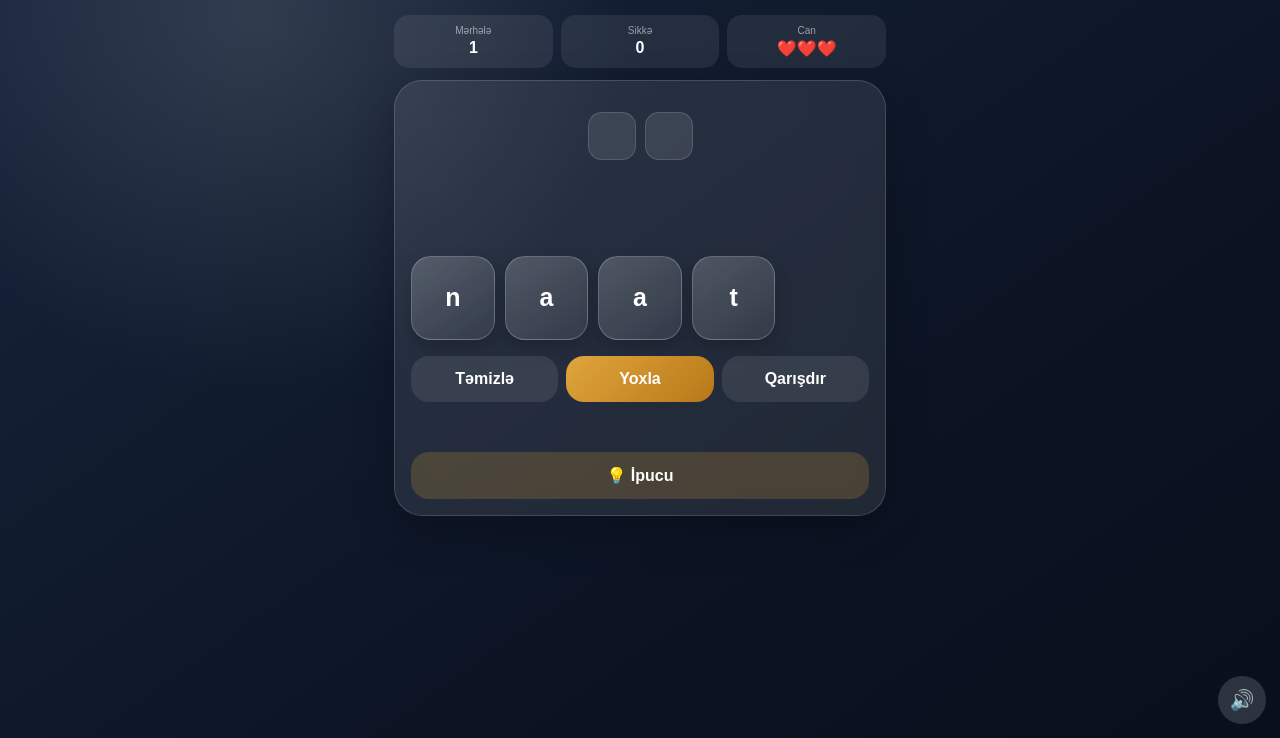
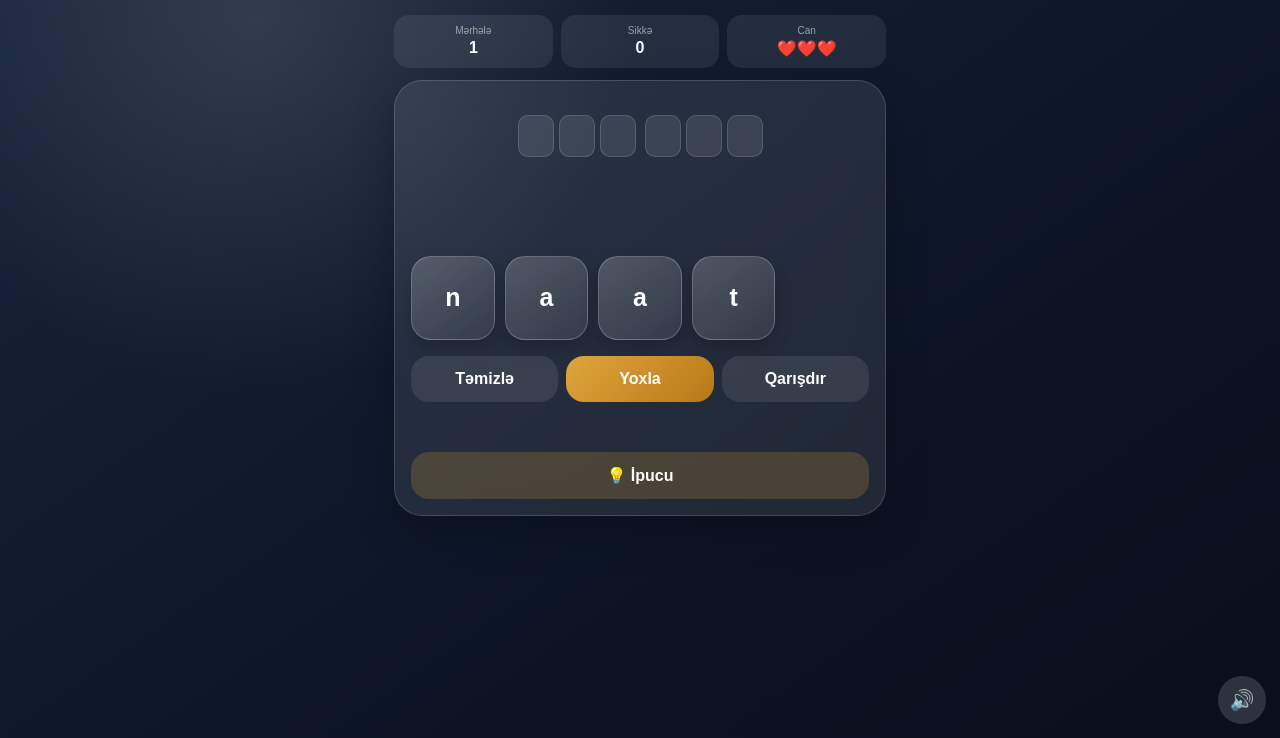
Before and after one commit to topaltopalchi-ship-it/S-zl-r, a website: page index.html in a window 1280 px wide. Both pictures are taken after a click on the button "Oyuna başla". Shown: the part 62-800 px from the top of the page. Drawn offline with Linux system fonts and the light colour scheme.

Commit message:
Refactor answer slot styles and rendering logic
Updated styles for answer slots and words, adjusted dimensions and font sizes, and modified rendering logic for answer slots in the game.

```diff
--- a/index.html
+++ b/index.html
@@ -219,16 +219,24 @@ button{
   margin-bottom:12px;
 }
 
-.answer-slot{
-  width:48px;
-  height:48px;
+.answer-word{
   display:flex;
   justify-content:center;
   align-items:center;
-  border-radius:14px;
+  gap:5px;
+  min-height:48px;
+}
+
+.answer-slot{
+  width:36px;
+  height:42px;
+  display:flex;
+  justify-content:center;
+  align-items:center;
+  border-radius:10px;
   background:rgba(255,255,255,.10);
   border:1px solid rgba(255,255,255,.14);
-  font-size:18px;
+  font-size:20px;
   font-weight:900;
 }
 
@@ -259,7 +267,6 @@ button{
   grid-template-columns:repeat(5,1fr);
   gap:10px;
 
-  /* مهم برای لمس گوشی */
   touch-action:none;
   user-select:none;
   -webkit-user-select:none;
@@ -287,7 +294,6 @@ button{
   border:1px solid rgba(255,255,255,.22);
   box-shadow:0 8px 18px rgba(0,0,0,.2);
 
-  /* مهم */
   touch-action:none;
   user-select:none;
   -webkit-user-select:none;
@@ -432,6 +438,12 @@ button{
     font-size:21px;
     border-radius:17px;
   }
+
+  .answer-slot{
+    width:32px;
+    height:39px;
+    font-size:18px;
+  }
 }
 </style>
 </head>
@@ -774,7 +786,6 @@ let gameOver = false;
 
 let modalActionType = "";
 
-
 if(unlockedStage < 1)
   unlockedStage = 1;
 
@@ -921,18 +932,12 @@ function setMode(newMode){
 
 }
 
-
 latinBtn.onclick = function(){
-
   setMode("latin");
-
 };
 
-
 arabicBtn.onclick = function(){
-
   setMode("arabic");
-
 };
 
 
@@ -1117,7 +1122,7 @@ function getAnswers(){
 
 
 /* =====================================================
-   HIDDEN ANSWERS
+   ANSWER SLOTS
    ===================================================== */
 
 function renderSlots(){
@@ -1129,29 +1134,49 @@ function renderSlots(){
 
   answers.forEach(answer=>{
 
-    const slot =
+    const word =
       document.createElement("div");
 
-    slot.className =
-      "answer-slot";
+    word.className =
+      "answer-word";
 
     if(foundWords.includes(answer)){
 
-      slot.classList.add("found");
-
-      slot.textContent =
-        answer;
+      [...answer].forEach(letter=>{
+
+        const slot =
+          document.createElement("div");
+
+        slot.className =
+          "answer-slot found";
+
+        slot.textContent =
+          letter;
+
+        word.appendChild(slot);
+
+      });
 
     }else{
 
-      /* عمداً خالی است */
-
-      slot.textContent =
-        "";
+      [...answer].forEach(()=>{
+
+        const slot =
+          document.createElement("div");
+
+        slot.className =
+          "answer-slot";
+
+        slot.textContent =
+          "";
+
+        word.appendChild(slot);
+
+      });
 
     }
 
-    wordSlots.appendChild(slot);
+    wordSlots.appendChild(word);
 
   });
 
@@ -1192,17 +1217,6 @@ function renderLetters(){
 /* =====================================================
    TOUCH SYSTEM
    ===================================================== */
-
-/*
-  مهم‌ترین قسمت نسخه جدید:
-
-  لمس و کشیدن روی کل lettersArea مدیریت می‌شود،
-  نه روی تک‌تک حروف.
-
-  این باعث می‌شود روی گوشی هنگام کشیدن انگشت،
-  انتخاب حروف قطع نشود.
-*/
-
 
 lettersArea.addEventListener(
   "pointerdown",
```
